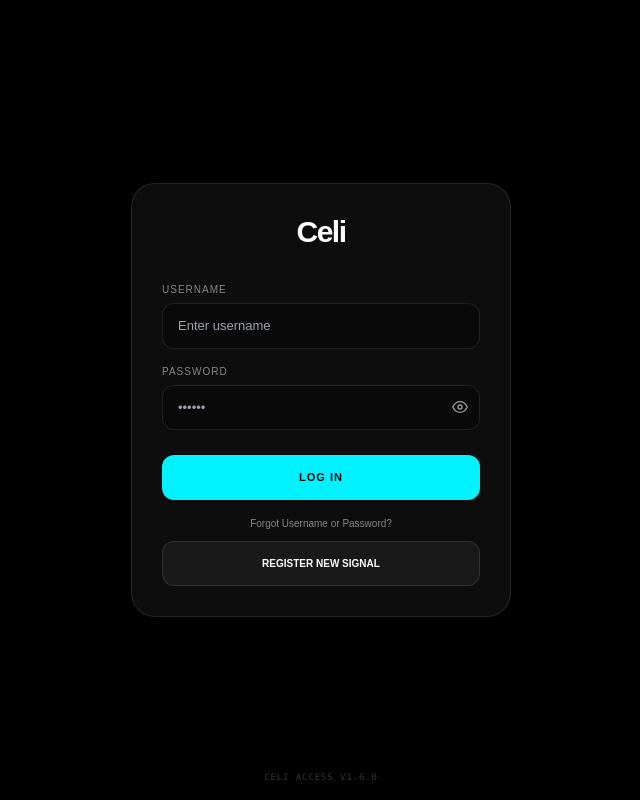
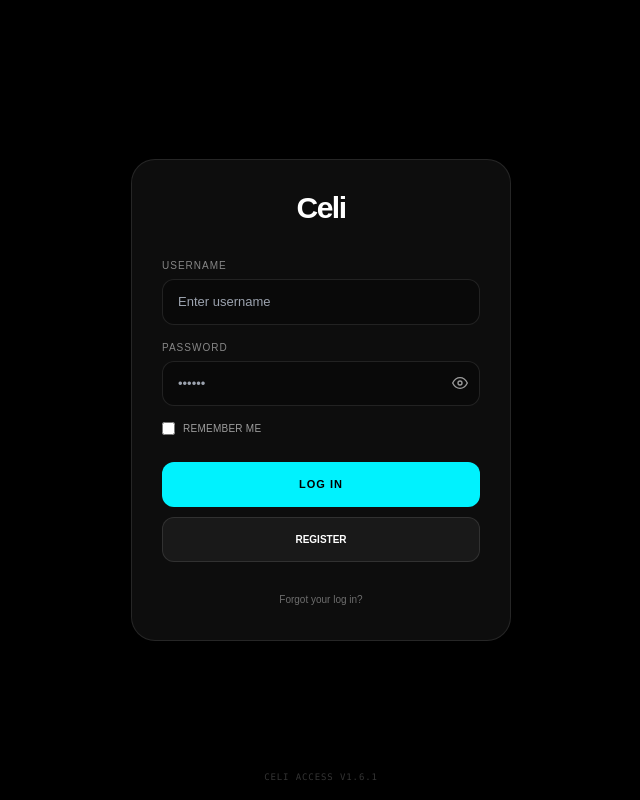
Before and after one commit to markolybrx/Celi_ai_journal, a Flask app: page /login in a window 1280 px wide. Shown: the whole page, without its empty margins (319-959 px from the left). Run offline with Flask 3, Linux system fonts and the light colour scheme; some libraries are stand-ins or nearby versions.

Commit message:
Update auth.html

```diff
--- a/templates/auth.html
+++ b/templates/auth.html
@@ -14,8 +14,6 @@
         .input-field { width: 100%; background: rgba(0, 0, 0, 0.3); border: 1px solid rgba(255, 255, 255, 0.1); border-radius: 12px; padding: 12px 15px; color: #fff; font-size: 13px; outline: none; transition: border-color 0.3s; }
         .input-field:focus { border-color: var(--mood); }
         .input-label { font-size: 10px; text-transform: uppercase; letter-spacing: 1px; color: rgba(255, 255, 255, 0.5); margin-bottom: 6px; display: block; }
-
-        /* DROPDOWN STYLE */
         select.input-field { appearance: none; -webkit-appearance: none; }
 
         .btn-primary { width: 100%; padding: 14px; background: var(--mood); color: #000; border-radius: 12px; font-weight: 900; text-transform: uppercase; font-size: 11px; letter-spacing: 1px; cursor: pointer; transition: transform 0.2s; border: none; margin-top: 10px; }
@@ -47,7 +45,7 @@
         <div id="view-login">
             <h1 class="text-3xl font-black text-center mb-8 tracking-tighter text-white">Celi</h1>
             <form onsubmit="handleLogin(event)">
-                <div class="input-group"><label class="input-label">Username</label><input type="text" name="username" class="input-field" placeholder="Enter username" required></div>
+                <div class="input-group"><label class="input-label">Username</label><input type="text" id="login-username" name="username" class="input-field" placeholder="Enter username" required></div>
                 <div class="input-group">
                     <label class="input-label">Password</label>
                     <input type="password" name="password" id="login-pass" class="input-field" placeholder="••••••" required>
@@ -55,10 +53,20 @@
                         <svg xmlns="http://www.w3.org/2000/svg" width="16" height="16" viewBox="0 0 24 24" fill="none" stroke="currentColor" stroke-width="2" stroke-linecap="round" stroke-linejoin="round"><path d="M1 12s4-8 11-8 11 8 11 8-4 8-11 8-11-8-11-8z"/><circle cx="12" cy="12" r="3"/></svg>
                     </div>
                 </div>
+
+                <div class="flex items-center gap-2 mb-4">
+                    <input type="checkbox" id="remember-me" class="rounded bg-white/10 border-white/20">
+                    <label for="remember-me" class="text-[10px] text-white/60 uppercase tracking-wide">Remember Me</label>
+                </div>
+
                 <button type="submit" class="btn-primary">Log In</button>
             </form>
-            <div class="text-center mt-4"><p onclick="switchView('recovery')" class="text-[10px] text-white/50 cursor-pointer hover:text-white transition">Forgot Username or Password?</p></div>
-            <button onclick="switchView('register')" class="btn-secondary">Register New Signal</button>
+
+            <button onclick="switchView('register')" class="btn-secondary">Register</button>
+
+            <div class="text-center mt-6">
+                <p onclick="switchView('recovery')" class="text-[10px] text-white/40 cursor-pointer hover:text-white transition border-b border-transparent hover:border-white/40 inline-block">Forgot your log in?</p>
+            </div>
         </div>
 
         <div id="view-register" class="hidden">
@@ -98,7 +106,6 @@
 
         <div id="view-recovery" class="hidden">
             <h1 class="text-xl font-bold text-center mb-6 uppercase tracking-widest text-white/90">Signal Recovery</h1>
-
             <form id="rec-form-1" onsubmit="handleVerify(event)">
                 <p class="text-[10px] text-center mb-4 opacity-50">Please verify your identity to retrieve access.</p>
                 <div class="flex gap-2 mb-2"><div class="w-1/2"><label class="input-label">First Name</label><input type="text" name="fname" class="input-field" required></div><div class="w-1/2"><label class="input-label">Last Name</label><input type="text" name="lname" class="input-field" required></div></div>
@@ -137,41 +144,33 @@
 
             <button onclick="switchView('login')" class="btn-secondary">Cancel</button>
         </div>
-
     </div>
 
-    <div class="fixed bottom-4 w-full text-center pointer-events-none opacity-20 text-[9px] font-mono uppercase tracking-widest text-white">Celi Access v1.6.0</div>
+    <div class="fixed bottom-4 w-full text-center pointer-events-none opacity-20 text-[9px] font-mono uppercase tracking-widest text-white">Celi Access v1.6.1</div>
 
     <div id="privacy-modal">
         <div class="privacy-box">
             <h2 class="text-xl font-bold mb-4 uppercase text-white tracking-widest text-center">Data & Privacy Disclosure</h2>
-
-            <h3>1. Introduction</h3>
-            <p>Welcome to Celi. By registering a "Signal" (User Account), you entrust us with personal thoughts, emotions, and biographical data. We take this responsibility as a sacred duty. This document outlines exactly how your data is handled, stored, and protected.</p>
-
-            <h3>2. Data Storage & Infrastructure</h3>
-            <p>Celi utilizes <strong>MongoDB Atlas</strong>, an industry-leading cloud database provider, to store your information. Your data (including your username, hashed credentials, journal entries, and progress stats) resides in an encrypted cluster protected by network firewalls. Access is strictly limited to the Celi application interface.</p>
-
-            <h3>3. AI Interactions & Ephemeral Processing</h3>
-            <p>Celi is powered by <strong>Google Gemini</strong>. When you submit a journal entry, the text is transmitted securely to Gemini's API for the sole purpose of generating an immediate response and a psychological summary. <strong>We do not grant AI providers the right to use your personal journal entries to train their public models.</strong> The processing is ephemeral: once the response is generated, the AI context is flushed, though a record of the conversation is saved in your Celi Vault for your personal history.</p>
-
-            <h3>4. User Sovereignty & Rights</h3>
-            <p>You are the architect of your own universe. You retain full ownership of all data generated within Celi. You have the right to:</p>
-            <ul class="list-disc pl-4 mt-1 mb-2">
-                <li>Access your full history at any time via the Archive/Vault.</li>
-                <li>Permanently delete your account and all associated data instantly via the Profile Settings. When you click "Delete," your document is removed from our database entirely. It is not "soft deleted"—it is gone forever.</li>
-            </ul>
-
-            <h3>5. Security Measures</h3>
-            <p>We employ HTTPS (SSL/TLS) encryption for all data in transit between your device and our servers. We implement Identity Verification protocols (Secret Questions) to prevent unauthorized access to your account.</p>
-
+            <h3>1. Introduction</h3><p>Welcome to Celi. By registering a "Signal" (User Account), you entrust us with personal thoughts, emotions, and biographical data. We take this responsibility as a sacred duty. This document outlines exactly how your data is handled, stored, and protected.</p>
+            <h3>2. Data Storage & Infrastructure</h3><p>Celi utilizes <strong>MongoDB Atlas</strong>, an industry-leading cloud database provider, to store your information. Your data (including your username, hashed credentials, journal entries, and progress stats) resides in an encrypted cluster protected by network firewalls. Access is strictly limited to the Celi application interface.</p>
+            <h3>3. AI Interactions & Ephemeral Processing</h3><p>Celi is powered by <strong>Google Gemini</strong>. When you submit a journal entry, the text is transmitted securely to Gemini's API for the sole purpose of generating an immediate response and a psychological summary. <strong>We do not grant AI providers the right to use your personal journal entries to train their public models.</strong> The processing is ephemeral: once the response is generated, the AI context is flushed, though a record of the conversation is saved in your Celi Vault for your personal history.</p>
+            <h3>4. User Sovereignty & Rights</h3><p>You are the architect of your own universe. You retain full ownership of all data generated within Celi. You have the right to:</p><ul class="list-disc pl-4 mt-1 mb-2"><li>Access your full history at any time via the Archive/Vault.</li><li>Permanently delete your account and all associated data instantly via the Profile Settings. When you click "Delete," your document is removed from our database entirely. It is not "soft deleted"—it is gone forever.</li></ul>
+            <h3>5. Security Measures</h3><p>We employ HTTPS (SSL/TLS) encryption for all data in transit between your device and our servers. We implement Identity Verification protocols (Secret Questions) to prevent unauthorized access to your account.</p>
             <button onclick="document.getElementById('privacy-modal').style.display='none'" class="btn-primary mt-6">I Acknowledge & Consent</button>
         </div>
     </div>
 
     <script>
-        // --- GLOBAL STATE ---
         let recoveryData = {};
+
+        // Load saved username if present
+        document.addEventListener('DOMContentLoaded', () => {
+            const savedUser = localStorage.getItem('celi_user');
+            if (savedUser) {
+                document.getElementById('login-username').value = savedUser;
+                document.getElementById('remember-me').checked = true;
+            }
+        });
 
         function switchView(view) {
             ['login', 'register', 'recovery'].forEach(v => document.getElementById('view-'+v).classList.add('hidden'));
@@ -183,15 +182,20 @@
         function checkResetMatch() { const p1 = document.getElementById('new-pass').value; const p2 = document.getElementById('conf-new-pass'); p2.style.borderColor = p2.value !== p1 ? 'red' : 'rgba(255,255,255,0.1)'; }
         function openPrivacy() { document.getElementById('privacy-modal').style.display = 'flex'; }
         function showLoading(msg) { document.getElementById('loading-text').innerText = msg; document.getElementById('loading-overlay').style.display = 'flex'; }
-        function copyUser() {
-            const u = document.getElementById('rec-username');
-            u.select(); document.execCommand('copy');
-            alert("Username copied to clipboard.");
-        }
+        function copyUser() { const u = document.getElementById('rec-username'); u.select(); document.execCommand('copy'); alert("Username copied."); }
 
         async function handleLogin(e) {
             e.preventDefault(); showLoading("Logging you in...");
             const form = new FormData(e.target);
+
+            // Remember Me Logic
+            const remember = document.getElementById('remember-me').checked;
+            if (remember) {
+                localStorage.setItem('celi_user', document.getElementById('login-username').value);
+            } else {
+                localStorage.removeItem('celi_user');
+            }
+
             setTimeout(async () => {
                 const res = await fetch('/login', { method: 'POST', body: form });
                 if (res.ok) window.location.href = '/';
@@ -213,31 +217,13 @@
         }
 
         async function handleVerify(e) {
-            e.preventDefault();
-            showLoading("Verifying Identity...");
+            e.preventDefault(); showLoading("Verifying Identity...");
             const formData = new FormData(e.target);
-            recoveryData = Object.fromEntries(formData.entries()); // Store for Step 2
-
+            recoveryData = Object.fromEntries(formData.entries());
             setTimeout(async () => {
                 const res = await fetch('/api/recover', { method: 'POST', headers: {'Content-Type': 'application/json'}, body: JSON.stringify(recoveryData) });
                 const d = await res.json();
-
                 if (res.ok) {
                     document.getElementById('rec-form-1').classList.add('hidden');
                     document.getElementById('rec-form-2').classList.remove('hidden');
-                    document.getElementById('rec-username').value = d.username;
-                    recoveryData.username = d.username; // Save username for reset step
-                    document.getElementById('loading-overlay').style.display = 'none';
-                } else {
-                    alert("Verification Failed: " + d.error);
-                    document.getElementById('loading-overlay').style.display = 'none';
-                }
-            }, 1500);
-        }
-
-        async function handleReset(e) {
-            e.preventDefault();
-            if(document.getElementById('new-pass').value !== document.getElementById('conf-new-pass').value) { alert("Passwords do not match."); return; }
-
-            showLoading("Updating Your Access...");
-            const newPass = document.
+                    document.g
```
